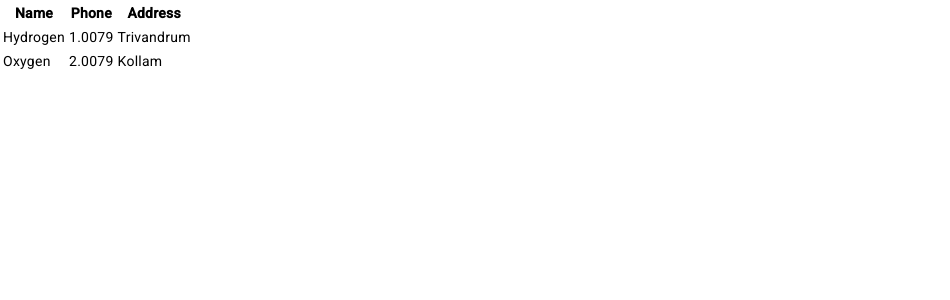
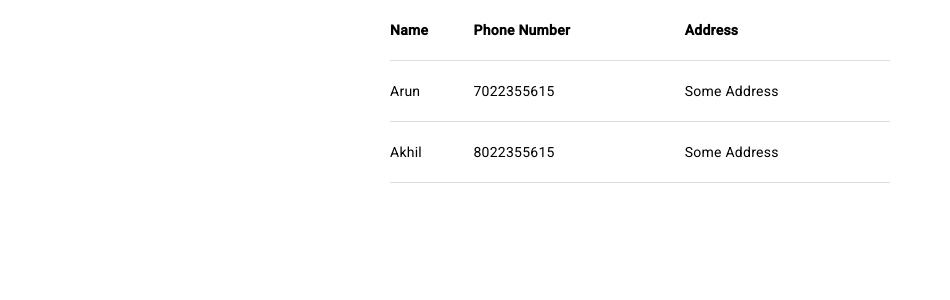
Before and after one commit to shabasy002/Table-Live, an Angular app: page / in a window 1280 px wide. Shown: the top 300 px of the page, without its empty margins (0-950 px from the left). Built offline with nearby package versions, Linux system fonts and the light colour scheme.

Commit message:
sample table

```diff
--- a/src/app/app.component.ts
+++ b/src/app/app.component.ts
@@ -1,10 +1,11 @@
 import { Component } from '@angular/core';
 import { RouterOutlet } from '@angular/router';
-
+//import { BrowserModule } from '@angular/platform-browser'
+import { CommonModule } from '@angular/common'
 @Component({
   selector: 'app-root',
   standalone: true,
-  imports: [RouterOutlet],
+  imports: [RouterOutlet, CommonModule],
   templateUrl: './app.component.html',
   styleUrl: './app.component.scss'
 })
--- a/src/app/components/table/table.component.html
+++ b/src/app/components/table/table.component.html
@@ -1,28 +1,15 @@
-<table cdk-table [dataSource]="dataSource">
-    <!-- Position Column -->
-    <ng-container cdkColumnDef="position">
-      <th cdk-header-cell *cdkHeaderCellDef> No. </th>
-      <td cdk-cell *cdkCellDef="let element"> {{element.position}} </td>
-    </ng-container>
+<table>
+  <tr >
+    <th *ngFor="let j of tableHead">{{j}}</th>
+  </tr>
+  <tr *ngFor="let i of tableValues">
+    <td>{{i.name}}</td>
+    <td>{{i.phoneNumber}}</td>
+    <td>{{i.address}}</td>
+  </tr>
 
-    <!-- Name Column -->
-    <ng-container cdkColumnDef="name">
-      <th cdk-header-cell *cdkHeaderCellDef> Name </th>
-      <td cdk-cell *cdkCellDef="let element">{{element.name}} </td>
-    </ng-container>
+</table>
 
-    <!-- Weight Column -->
-    <ng-container cdkColumnDef="phone">
-      <th cdk-header-cell *cdkHeaderCellDef> Phone </th>
-      <td cdk-cell *cdkCellDef="let element"> {{element.phone}} </td>
-    </ng-container>
-
-    <!-- Symbol Column -->
-    <ng-container cdkColumnDef="Address">
-      <th cdk-header-cell *cdkHeaderCellDef> Address </th>
-      <td cdk-cell *cdkCellDef="let element"> {{element.Address}} </td>
-    </ng-container>
-
-    <tr cdk-header-row *cdkHeaderRowDef="displayedColumns"></tr>
-    <tr cdk-row *cdkRowDef="let row; columns: displayedColumns;"></tr>
-  </table>
+<!-- <ul >
+  <li *ngFor="let i of tableValues">{{i.name}}</li>
+</ul> -->
--- a/src/app/components/table/table.component.scss
+++ b/src/app/components/table/table.component.scss
@@ -0,0 +1,13 @@
+table {
+    border-collapse: collapse;
+    width: 500px;
+    margin:0 auto;
+    tr {
+        border-bottom: 1px solid #ddd;
+        padding: 20px;
+        th, td{
+            text-align: left;
+            padding: 20px 0;
+        }
+      }
+  }
--- a/src/app/components/table/table.component.ts
+++ b/src/app/components/table/table.component.ts
@@ -1,37 +1,43 @@
 import { Component } from '@angular/core';
-import {MatTableModule} from '@angular/material/table';
-import {CdkTableModule, DataSource} from '@angular/cdk/table';
-import {BehaviorSubject, Observable} from 'rxjs';
-export interface UserTable {
-  name: string;
-  phone: number;
-  Address:string;
-}
-const ELEMENT_DATA: UserTable[] = [
-  { name: 'Hydrogen', phone: 1.0079, Address: 'Trivandrum'},
-  { name: 'Oxygen', phone: 2.0079, Address: 'Kollam'}
+
+import { CommonModule } from '@angular/common'
+import { arrayBuffer } from 'stream/consumers';
+
+// export interface UserTable {
+//   name: string;
+//   phone: number;
+//   Address:string;
+// }
+// const ELEMENT_DATA: UserTable[] = [
+//   { name: 'Hydrogen', phone: 1.0079, Address: 'Trivandrum'},
+//   { name: 'Oxygen', phone: 2.0079, Address: 'Kollam'}
 
 
-];
+// ];
 @Component({
   selector: 'app-table',
   standalone: true,
-  imports: [CdkTableModule],
+  imports: [CommonModule],
   templateUrl: './table.component.html',
   styleUrl: './table.component.scss'
 })
 export class TableComponent {
-  displayedColumns: string[] = [ 'name', 'phone', 'Address'];
-  dataSource = new ExampleDataSource();
+  tableHead=[
+    "Name", "Phone Number", "Address"
+  ];
+  tableValues = [
+
+    {
+      name: "Arun",
+      phoneNumber: "7022355615",
+      address:"Some Address"
+    },
+    {
+      name: "Akhil",
+      phoneNumber: "8022355615",
+      address:"Some Address"
+    }
+
+    ];
+
 }
-export class ExampleDataSource extends DataSource<UserTable> {
-  /** Stream of data that is provided to the table. */
-  data = new BehaviorSubject<UserTable[]>(ELEMENT_DATA);
-
-  /** Connect function called by the table to retrieve one stream containing the data to render. */
-  connect(): Observable<UserTable[]> {
-    return this.data;
-  }
-
-  disconnect() {}
-}
```
